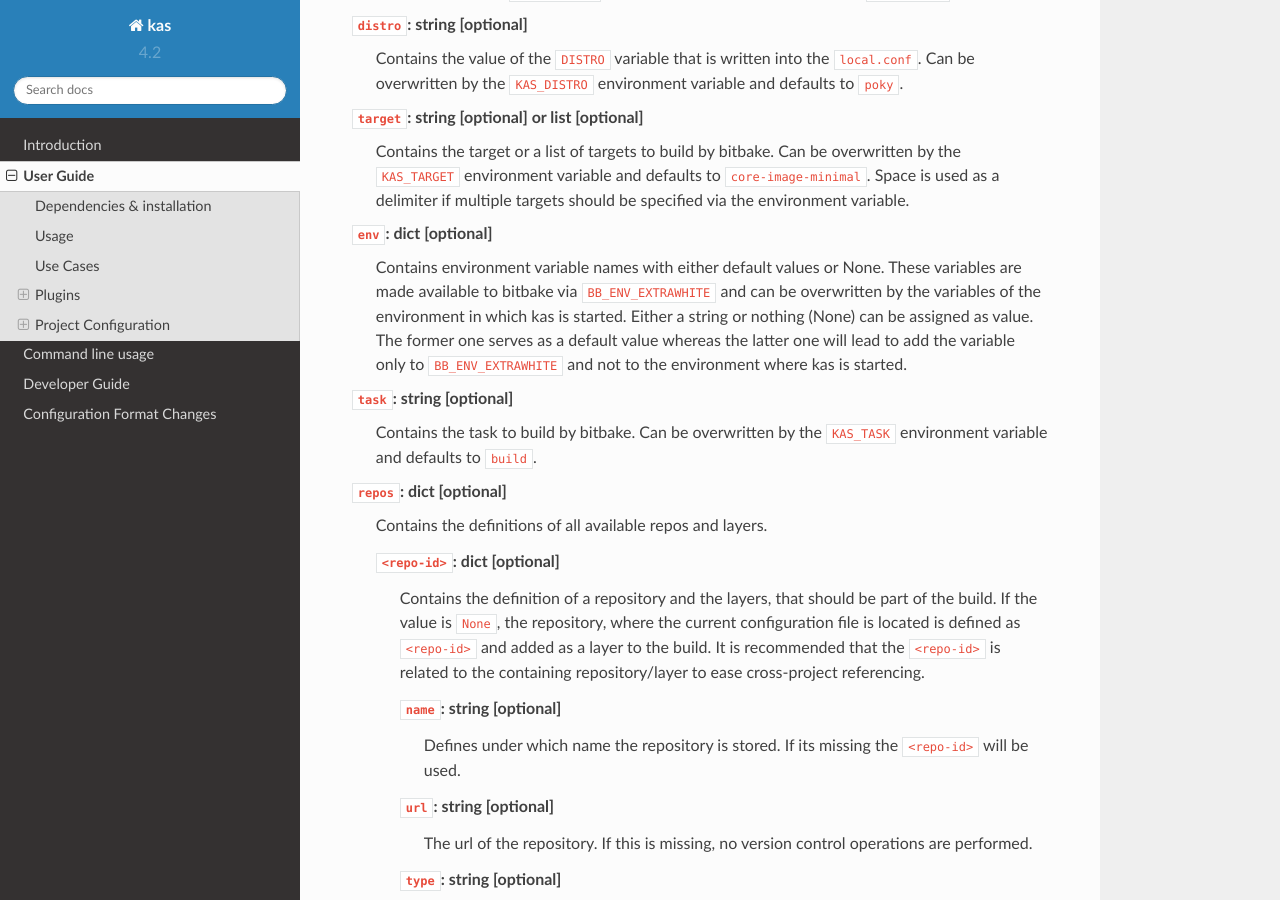
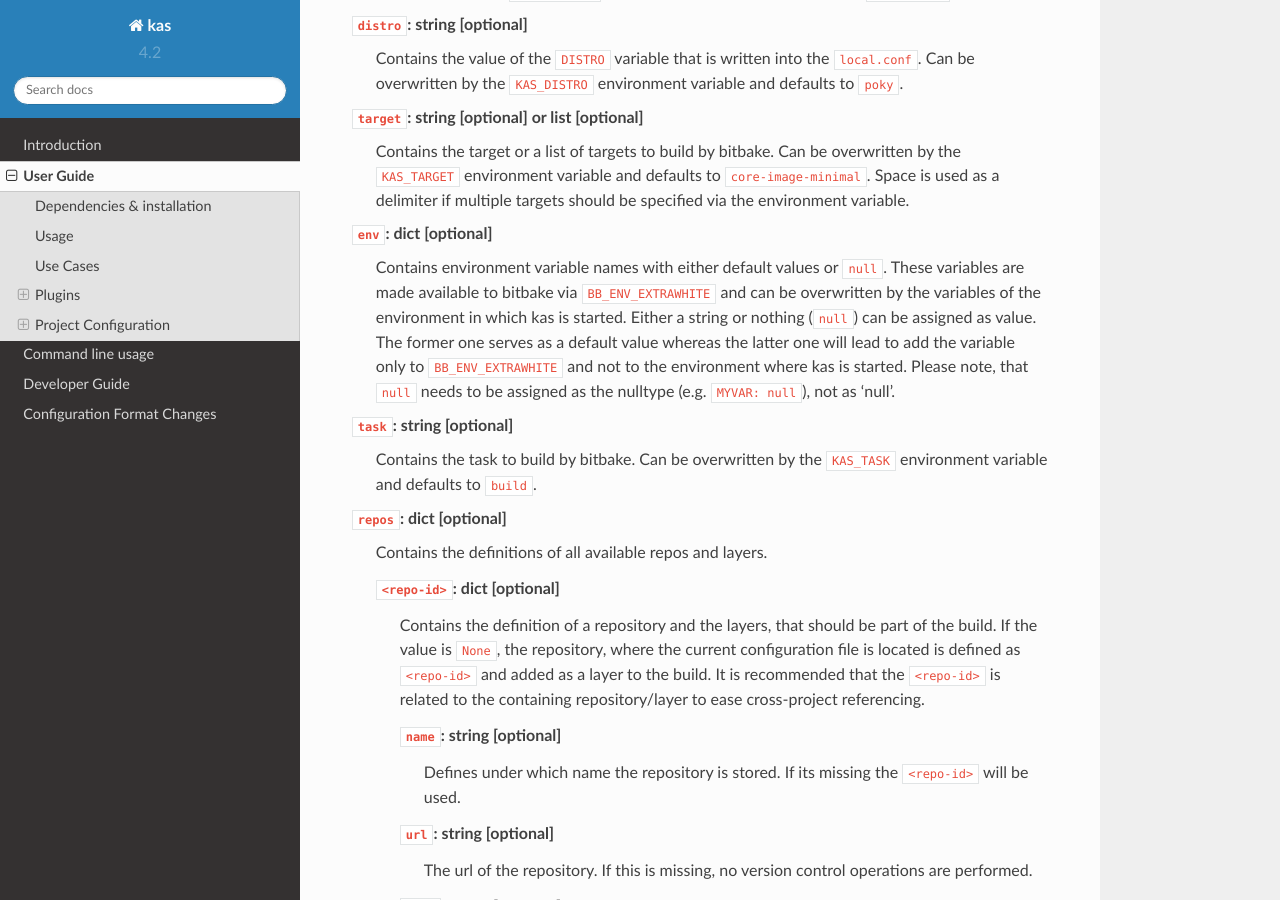
Before and after one commit to siemens/kas, a Sphinx documentation site: the page built from docs/userguide.rst, in a window 1280 px wide and 900 px high, scrolled down 8123 px. Built offline with Sphinx 7.4.7 and the Read the Docs theme 2.0.0, drawn with Linux system fonts in a browser that asks for light colours.

Commit message:
docs: improve documentation w.r.t empty env vars
The documentation is imprecise (if not wrong) regarding how to specify a
conditional forward of an environment variable. While stating that the
right side of the assignment needs to be None is correct in python
speak, it is NOT correct w.r.t. how none-types are defined in YAML /
JSON. Here, the the value *None* is converted to a string 'None' and
'null' specifies a string with value 'null'. Both values are different
from the nulltype constant *null*.

This patch makes the documentation more precise regarding this and also
updates the old (kas 3.2) format-changelog entry, as the implementation
has always been like that (only considering the nulltype constant).

Signed-off-by: Felix Moessbauer <felix.moessbauer@siemens.com>
Signed-off-by: Jan Kiszka <jan.kiszka@siemens.com>

```diff
--- a/docs/format-changelog.rst
+++ b/docs/format-changelog.rst
@@ -128,7 +128,7 @@
 Added
 ~~~~~
 
-- Variables used in the ``env`` section can now be assigned 'None' as value. In
+- Variables used in the ``env`` section can now be assigned *null* as value. In
   this case the variables are only exported to the bb env whitelist.
 
 Version 14
--- a/docs/userguide.rst
+++ b/docs/userguide.rst
@@ -402,14 +402,15 @@
   should be specified via the environment variable.
 
 ``env``: dict [optional]
-  Contains environment variable names with either default values or None.
+  Contains environment variable names with either default values or ``null``.
   These variables are made available to bitbake via ``BB_ENV_EXTRAWHITE``
   and can be overwritten by the variables of the environment in which
   kas is started.
-  Either a string or nothing (None) can be assigned as value.
+  Either a string or nothing (``null``) can be assigned as value.
   The former one serves as a default value whereas the latter one will lead
   to add the variable only to ``BB_ENV_EXTRAWHITE`` and not to the
-  environment where kas is started.
+  environment where kas is started. Please note, that ``null`` needs to be
+  assigned as the nulltype (e.g. ``MYVAR: null``), not as 'null'.
 
 ``task``: string [optional]
   Contains the task to build by bitbake. Can be overwritten by the
```
